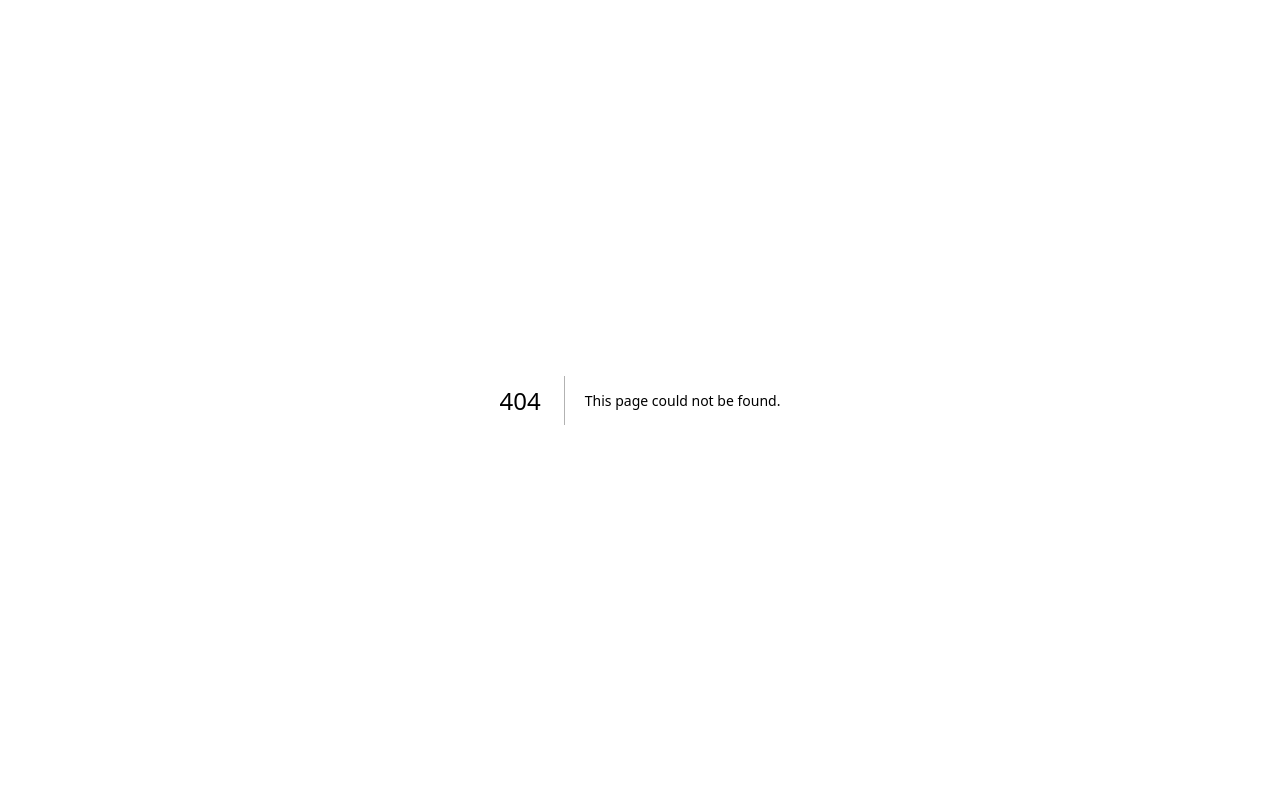
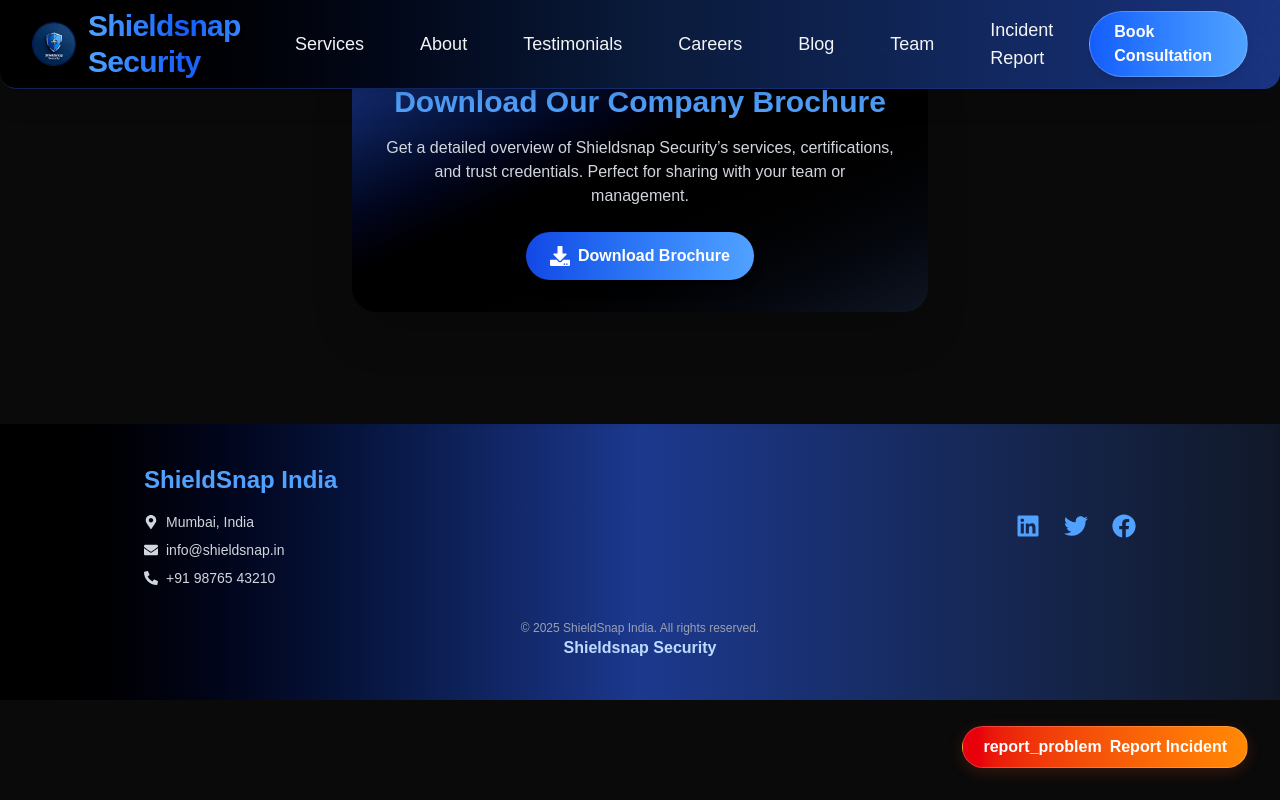
Before and after one commit to Vinaygp007/security, a Next.js app: page /brochure in a window 1280 px wide. Before the commit this address had no page. Built offline with nearby package versions, Linux system fonts and the light colour scheme.

Commit message:
incident report

```diff
--- /dev/null
+++ b/src/app/brochure/page.tsx
@@ -0,0 +1,13 @@
+import Navbar from "../../component/sections/navbar";
+import BrochureSection from "../../component/sections/brochure";
+import Footer from "../../component/sections/footer";
+
+export default function BrochurePage() {
+  return (
+    <>
+      <Navbar />
+      <BrochureSection />
+      <Footer />
+    </>
+  );
+}
--- /dev/null
+++ b/src/app/incident-report.tsx
@@ -0,0 +1,100 @@
+"use client";
+import { useState } from "react";
+import { db } from "./lib/firebase";
+import { collection, addDoc, Timestamp } from "firebase/firestore";
+
+export default function IncidentReport() {
+  const [form, setForm] = useState({
+    name: "",
+    email: "",
+    phone: "",
+    description: "",
+    urgent: false,
+  });
+  const [status, setStatus] = useState("");
+
+  const handleChange = (e: React.ChangeEvent<HTMLInputElement | HTMLTextAreaElement>) => {
+    const { name, value, type } = e.target;
+    setForm((prev) => ({
+      ...prev,
+      [name]: type === "checkbox" ? (e.target as HTMLInputElement).checked : value,
+    }));
+  };
+
+  const handleSubmit = async (e: React.FormEvent<HTMLFormElement>) => {
+    e.preventDefault();
+    setStatus("Submitting...");
+    try {
+      await addDoc(collection(db, "incidents"), {
+        ...form,
+        created: Timestamp.now(),
+      });
+      setStatus("Incident reported successfully. Our team will contact you soon.");
+      setForm({ name: "", email: "", phone: "", description: "", urgent: false });
+    } catch {
+      setStatus("Error submitting report. Please try again.");
+    }
+  };
+
+  return (
+    <div className="min-h-screen flex flex-col items-center justify-center bg-gradient-to-br from-blue-900 via-black to-gray-900 px-4 py-16 animate-fade-in">
+      <div className="max-w-lg w-full bg-white/10 backdrop-blur-xl rounded-2xl shadow-2xl p-8 border border-blue-900">
+        <h1 className="text-3xl font-extrabold text-blue-400 mb-4 text-center">Report a Security Incident</h1>
+        <form className="flex flex-col gap-4" onSubmit={handleSubmit}>
+          <input
+            type="text"
+            name="name"
+            placeholder="Your Name"
+            value={form.name}
+            onChange={handleChange}
+            required
+            className="px-4 py-2 rounded-lg bg-white/80 border border-blue-200 focus:ring-2 focus:ring-blue-400 outline-none"
+          />
+          <input
+            type="email"
+            name="email"
+            placeholder="Your Email"
+            value={form.email}
+            onChange={handleChange}
+            required
+            className="px-4 py-2 rounded-lg bg-white/80 border border-blue-200 focus:ring-2 focus:ring-blue-400 outline-none"
+          />
+          <input
+            type="tel"
+            name="phone"
+            placeholder="Phone Number (optional)"
+            value={form.phone}
+            onChange={handleChange}
+            className="px-4 py-2 rounded-lg bg-white/80 border border-blue-200 focus:ring-2 focus:ring-blue-400 outline-none"
+          />
+          <textarea
+            name="description"
+            placeholder="Describe the incident in detail..."
+            value={form.description}
+            onChange={handleChange}
+            required
+            rows={5}
+            className="px-4 py-2 rounded-lg bg-white/80 border border-blue-200 focus:ring-2 focus:ring-blue-400 outline-none"
+          />
+          <label className="flex items-center gap-2 text-blue-300">
+            <input
+              type="checkbox"
+              name="urgent"
+              checked={form.urgent}
+              onChange={handleChange}
+              className="accent-red-500"
+            />
+            Mark as urgent
+          </label>
+          <button
+            type="submit"
+            className="mt-2 px-6 py-3 rounded-full bg-gradient-to-r from-red-600 to-orange-400 text-white font-bold shadow-lg hover:scale-105 hover:shadow-2xl transition-all"
+          >
+            Submit Report
+          </button>
+        </form>
+        {status && <div className="mt-4 text-center text-blue-200 font-semibold">{status}</div>}
+      </div>
+    </div>
+  );
+}
--- /dev/null
+++ b/src/app/incident-report/page.tsx
@@ -0,0 +1,13 @@
+import Navbar from "../../component/sections/navbar";
+import Footer from "../../component/sections/footer";
+import IncidentReport from "./incident-report";
+
+export default function IncidentReportPage() {
+  return (
+    <>
+      <Navbar />
+      <IncidentReport />
+      <Footer />
+    </>
+  );
+}
--- a/src/app/page.tsx
+++ b/src/app/page.tsx
@@ -3,14 +3,15 @@
 import Navbar from "../component/sections/navbar";
 import HeroSection from "../component/sections/herosection";
 import Services from "../component/sections/services";
+import BrochureSection from "../component/sections/brochure";
 import Testimonials from "../component/sections/testimonials";
 import Certifications from "../component/sections/certifications";
 import ServiceDetails from "../component/sections/service-details";
 import Careers from "../component/sections/careers";
 import Contact from "../component/sections/contact";
 import Footer from "../component/sections/footer";
+import LiveChatWidget from "../component/sections/livechat";
 import FAQSection  from "../component/sections/faq";
-import { FaQ } from "react-icons/fa6";
 
 
 export default function Home() {
@@ -20,6 +21,7 @@ export default function Home() {
       <HeroSection />
       <div className="max-w-5xl mx-auto px-4 py-20 flex flex-col gap-20">
         <Services />
+        <BrochureSection />
         <Testimonials />
         <ServiceDetails />
         <Certifications />
@@ -28,6 +30,7 @@ export default function Home() {
         <Contact />
       </div>
       <Footer />
+      <LiveChatWidget />
     </>
   );
 }
--- /dev/null
+++ b/src/component/sections/brochure.tsx
@@ -0,0 +1,23 @@
+import { FaDownload } from "react-icons/fa";
+
+export default function BrochureSection() {
+  return (
+    <section className="w-full flex flex-col items-center justify-center py-12 animate-fade-in">
+      <div className="bg-gradient-to-br from-blue-900 via-black to-gray-900/80 rounded-3xl shadow-2xl p-8 border-t-4 border-blue-400 flex flex-col items-center max-w-xl w-full">
+        <h2 className="text-2xl md:text-3xl font-extrabold text-blue-400 mb-4 text-center">
+          Download Our Company Brochure
+        </h2>
+        <p className="text-gray-300 text-center mb-6">
+          Get a detailed overview of Shieldsnap Security’s services, certifications, and trust credentials. Perfect for sharing with your team or management.
+        </p>
+        <a
+          href="/brochure.pdf"
+          download
+          className="flex items-center gap-2 px-6 py-3 rounded-full bg-gradient-to-r from-blue-700 to-blue-400 text-white font-bold shadow-lg hover:scale-105 hover:shadow-2xl transition-all"
+        >
+          <FaDownload className="text-xl" /> Download Brochure
+        </a>
+      </div>
+    </section>
+  );
+}
--- /dev/null
+++ b/src/component/sections/livechat.tsx
@@ -0,0 +1,23 @@
+import Script from "next/script";
+
+export default function LiveChatWidget() {
+  return (
+    <Script
+      id="tawk-to-chat"
+      strategy="afterInteractive"
+      dangerouslySetInnerHTML={{
+        __html: `
+          var Tawk_API=Tawk_API||{}, Tawk_LoadStart=new Date();
+          (function(){
+            var s1=document.createElement("script"),s0=document.getElementsByTagName("script")[0];
+            s1.async=true;
+            s1.src='https://embed.tawk.to/5e5a1b2e298c395d1ce7d7b2/default';
+            s1.charset='UTF-8';
+            s1.setAttribute('crossorigin','*');
+            s0.parentNode.insertBefore(s1,s0);
+          })();
+        `,
+      }}
+    />
+  );
+}
--- a/src/component/sections/navbar.tsx
+++ b/src/component/sections/navbar.tsx
@@ -1,5 +1,6 @@
 "use client";
 import Link from "next/link";
+import Image from "next/image";
 import { useState } from "react";
 
 const navLinks = [
@@ -9,6 +10,7 @@ const navLinks = [
 	{ href: "/career", label: "Careers" },
 	{ href: "/blog", label: "Blog" },
 	{ href: "/team", label: "Team" },
+	{ href: "/incident-report", label: "Incident Report" },
 ];
 
 export default function Navbar() {
@@ -16,34 +18,39 @@ export default function Navbar() {
 
 	return (
 		<nav className="w-full fixed top-0 left-0 z-50 animate-section-in">
-			<div className="w-full px-4 py-3 flex items-center justify-between bg-gradient-to-r from-black/80 via-blue-900/80 to-gray-900/80 backdrop-blur-xl rounded-b-2xl shadow-2xl border-b border-blue-900">
-				<Link href="/" className="flex items-center gap-2 group">
-					<img
+			<div className="w-full px-2 md:px-8 py-2 flex items-center justify-between bg-gradient-to-r from-black via-[#0a1a3a] to-blue-900/90 backdrop-blur-xl rounded-b-2xl shadow-xl border-b border-blue-900/60">
+				<Link href="/" className="flex items-center gap-3 group">
+					<Image
 						src="/logo.png"
 						alt="Shieldsnap Security Logo"
-						className="h-10 w-10 rounded-full shadow-lg"
+						width={44}
+						height={44}
+						className="h-11 w-11 rounded-full shadow-md border border-blue-700/40 bg-black/60"
+						priority
 					/>
-					<span className="text-xl md:text-2xl font-extrabold tracking-tight bg-gradient-to-r from-blue-400 via-blue-600 to-blue-400 bg-clip-text text-transparent animate-gradient-x">
+					<span className="text-2xl md:text-3xl font-extrabold tracking-tight bg-gradient-to-r from-blue-400 via-blue-600 to-blue-400 bg-clip-text text-transparent animate-gradient-x drop-shadow-md">
 						Shieldsnap Security
 					</span>
 				</Link>
-				<div className="hidden md:flex gap-4 md:gap-8 text-base md:text-lg font-medium">
+				<div className="hidden md:flex gap-8 text-base md:text-lg font-medium items-center">
 					{navLinks.map((link) => (
 						<Link
 							key={link.href}
 							href={link.href}
-							className="relative px-2 py-1 text-gray-200 hover:text-blue-400 transition-colors duration-300 group"
+							className="relative px-3 py-1 text-gray-100 hover:text-blue-400 focus:text-blue-400 transition-colors duration-300 group"
 						>
 							{link.label}
-							<span className="absolute left-0 -bottom-1 w-full h-0.5 bg-gradient-to-r from-blue-400 to-blue-700 rounded-full scale-x-0 group-hover:scale-x-100 transition-transform duration-300 origin-left"></span>
+							<span className="absolute left-0 -bottom-1 w-full h-0.5 bg-gradient-to-r from-blue-400 to-blue-700 rounded-full scale-x-0 group-hover:scale-x-100 group-focus:scale-x-100 transition-transform duration-300 origin-left"></span>
 						</Link>
 					))}
 				</div>
+				{/* Book Consultation Button (inline, visually integrated) */}
 				<Link
 					href="/contact"
-					className="ml-2 md:ml-4 px-4 md:px-5 py-2 rounded-full bg-gradient-to-r from-blue-700 to-blue-400 text-white font-semibold shadow hover:scale-105 hover:shadow-xl transition-all hidden md:inline-block"
+					className="ml-6 px-6 py-2 rounded-full bg-gradient-to-r from-blue-600 to-blue-400 text-white font-bold shadow-md hover:scale-105 hover:shadow-xl transition-all border border-blue-200/30 backdrop-blur-xl animate-fade-in"
+					style={{ position: 'relative', top: 0, right: 0 }}
 				>
-					Get Quote
+					Book Consultation
 				</Link>
 				{/* Mobile Menu Button */}
 				<button
@@ -93,6 +100,16 @@ export default function Navbar() {
 					</Link>
 				</div>
 			)}
+
+		{/* Floating Report Incident Button */}
+		<Link
+			href="/incident-report"
+			className="fixed bottom-8 right-8 z-[60] px-5 py-2 rounded-full bg-gradient-to-r from-red-600 to-orange-400 text-white font-bold shadow-lg border border-white/20 backdrop-blur-xl animate-fade-in hover:scale-105 hover:shadow-xl transition-all flex items-center gap-2"
+			style={{ boxShadow: '0 4px 16px 0 rgba(255, 87, 34, 0.18)' }}
+		>
+			<span className="material-icons">report_problem</span>
+			Report Incident
+		</Link>
 		</nav>
 	);
 }
```
Also changed, not shown: 1 other file (tests, documents, lock files or other folders).
